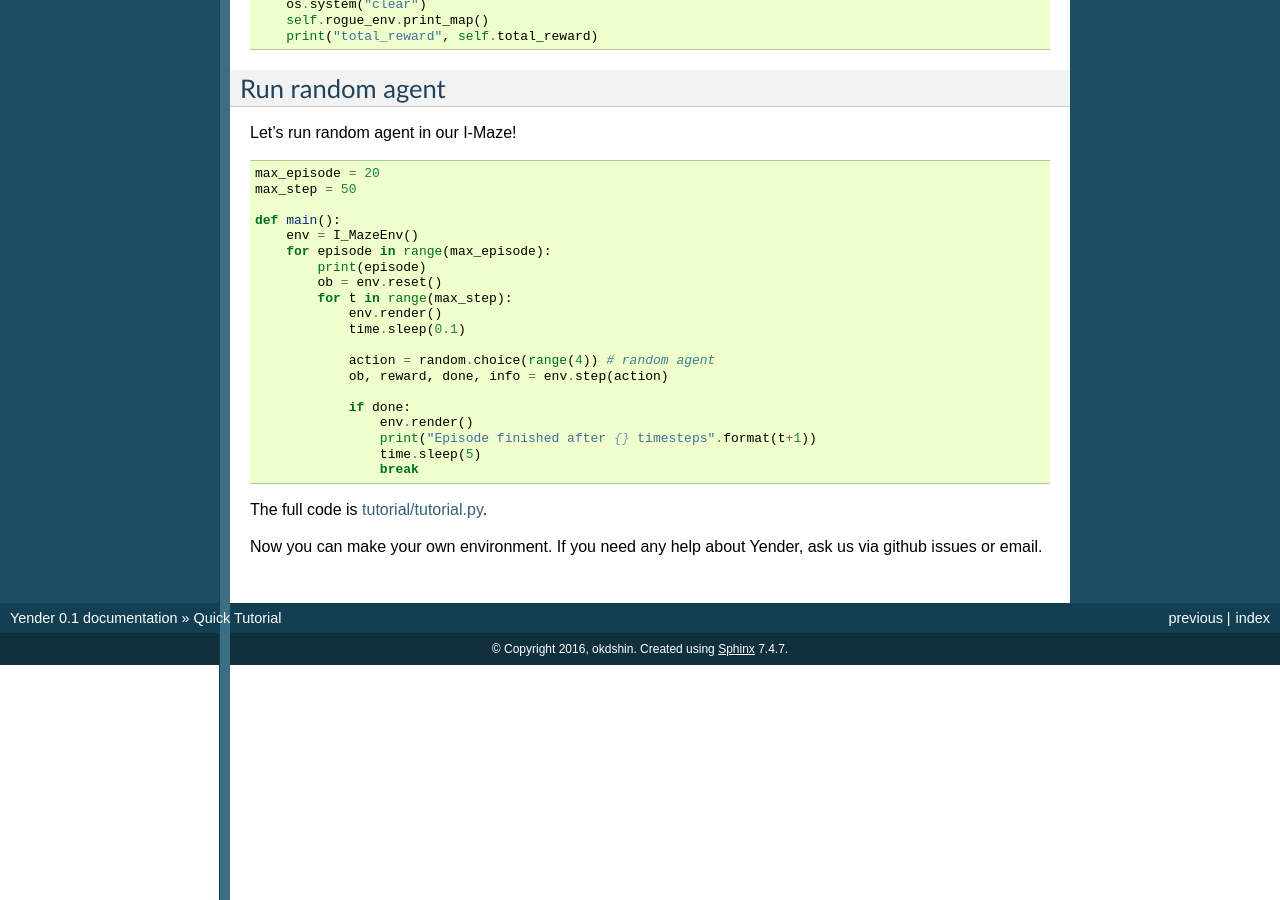
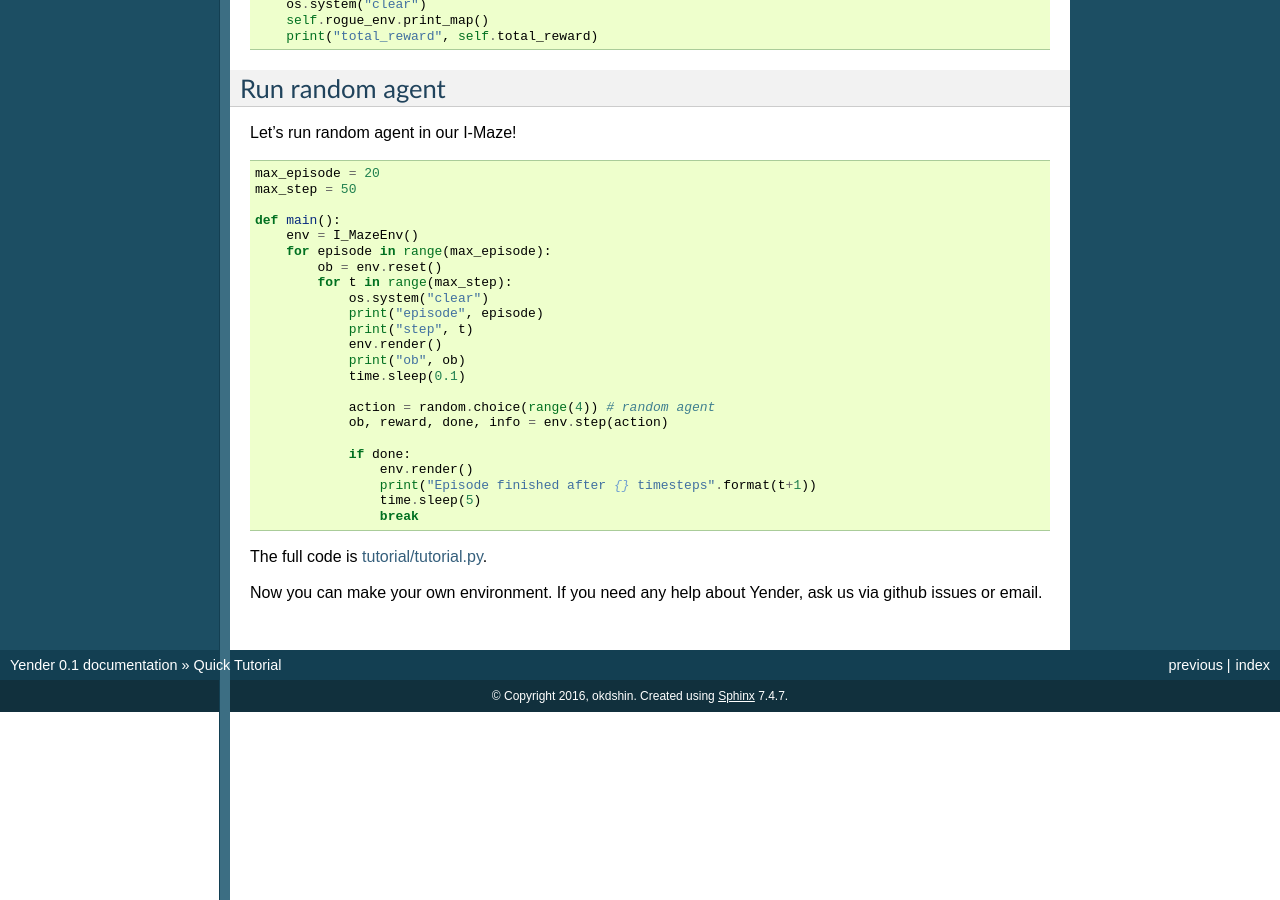
Before and after one commit to okdshin/Yender, a Sphinx documentation site: the page built from docs/tutorial.rst, in a window 1280 px wide and 900 px high, scrolled down 2943 px. Built offline with Sphinx 7.4.7, drawn with Linux system fonts in a browser that asks for light colours.

Commit message:
move clear command execution

```diff
--- a/docs/tutorial.rst
+++ b/docs/tutorial.rst
@@ -206,10 +206,13 @@ Let's run random agent in our I-Maze!
     def main():
         env = I_MazeEnv()
         for episode in range(max_episode):
-            print(episode)
             ob = env.reset()
             for t in range(max_step):
+                os.system("clear")
+                print("episode", episode)
+                print("step", t)
                 env.render()
+                print("ob", ob)
                 time.sleep(0.1)
 
                 action = random.choice(range(4)) # random agent
```
Also changed, not shown: 1 other file.
